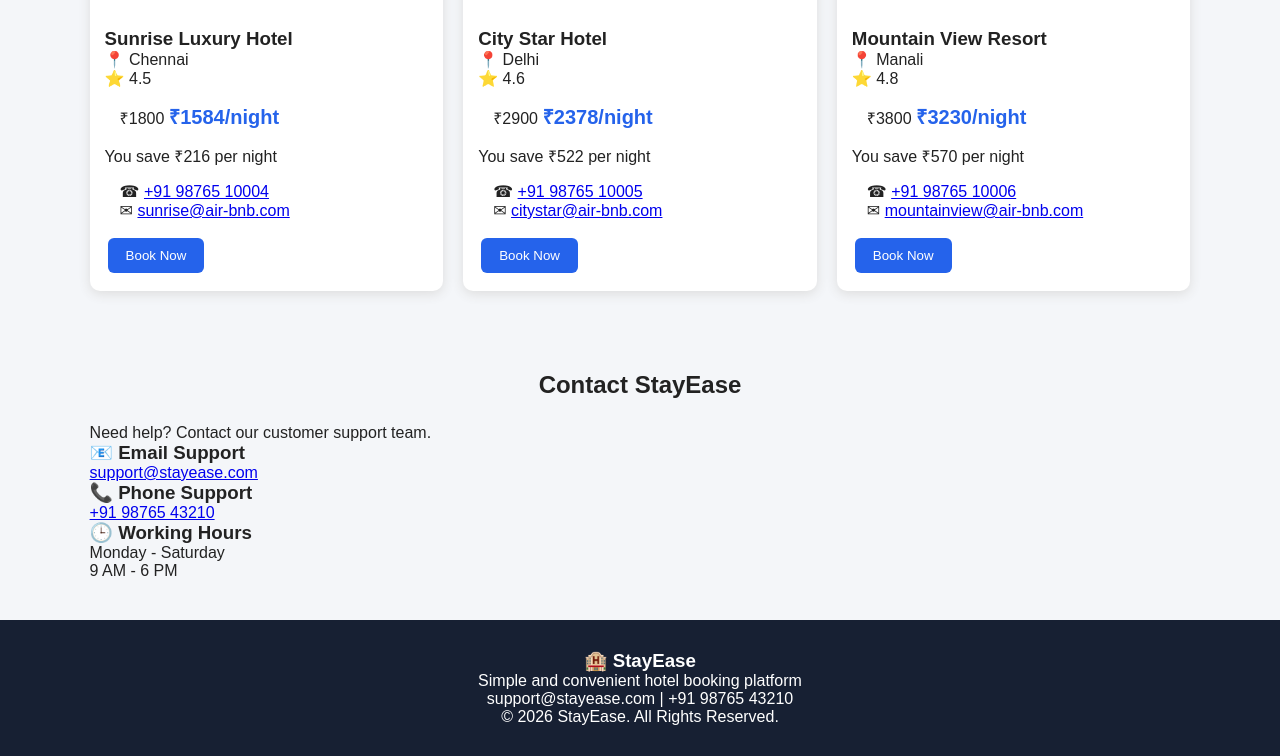
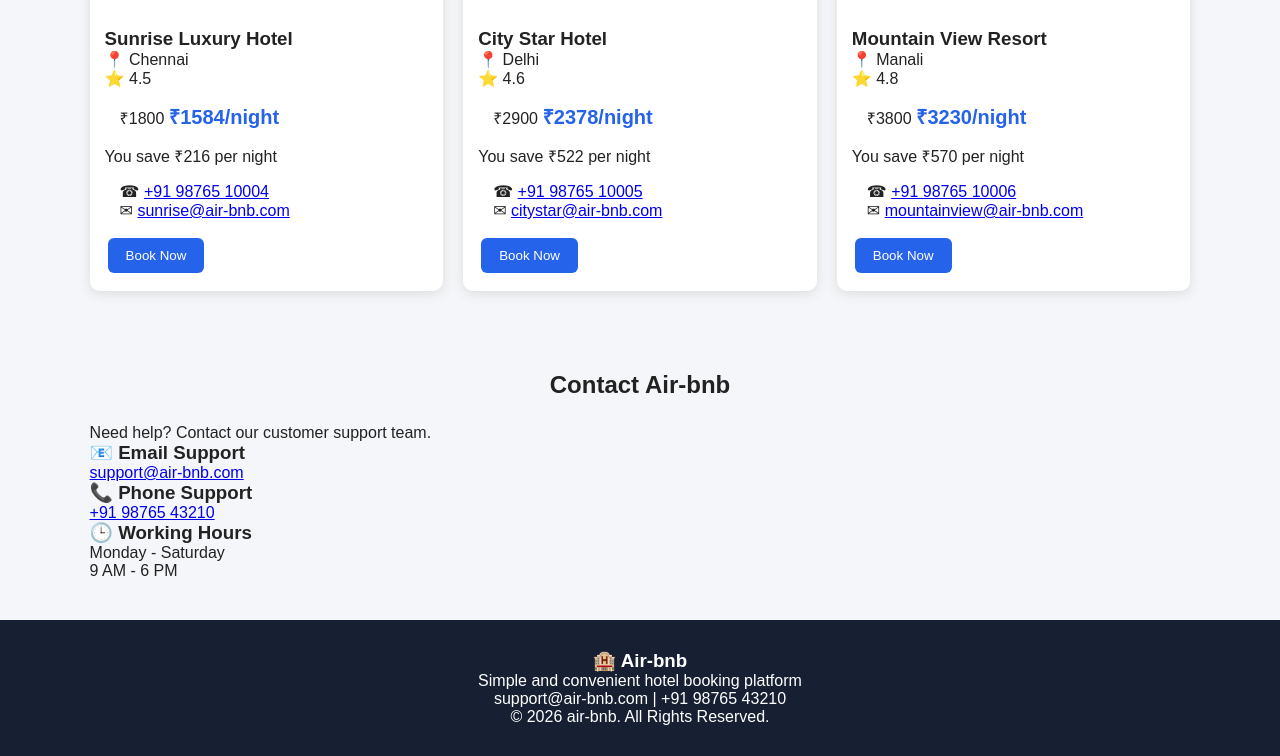
Before and after one commit to KSARV-9/HOTEL-BOOKING, a plain HTML site: page index.html in a window 1280 px wide. Shown: the part 1432-2188 px from the top of the page. Drawn offline with Linux system fonts and the light colour scheme.

Commit message:
Change branding from StayEase to Air-bnb

```diff
--- a/index.html
+++ b/index.html
@@ -9,7 +9,7 @@
 <body>
 
 <nav>
-    <div class="logo">🏨 StayEase</div>
+    <div class="logo">🏨 Air-bnb </div>
     <div class="nav-actions">
         <button onclick="showLogin()">Login</button>
         <button onclick="showSignup()">Sign Up</button>
@@ -61,14 +61,14 @@
 </section>
 
 <section id="contact" class="contact-section">
-    <h2>Contact StayEase</h2>
+    <h2>Contact Air-bnb</h2>
     <p>Need help? Contact our customer support team.</p>
 
     <div class="contact-grid">
         <div class="contact-item">
             <h3>📧 Email Support</h3>
-            <a href="mailto:support@stayease.com">
-                support@stayease.com
+            <a href="mailto:support@air-bnb.com">
+                support@air-bnb.com
             </a>
         </div>
 
@@ -88,10 +88,10 @@
 </section>
 
 <footer>
-    <h3>🏨 StayEase</h3>
+    <h3>🏨 Air-bnb</h3>
     <p>Simple and convenient hotel booking platform</p>
-    <p>support@stayease.com | +91 98765 43210</p>
-    <p>© 2026 StayEase. All Rights Reserved.</p>
+    <p>support@air-bnb.com | +91 98765 43210</p>
+    <p>© 2026 air-bnb. All Rights Reserved.</p>
 </footer>
 
 <!-- LOGIN MODAL -->
```
